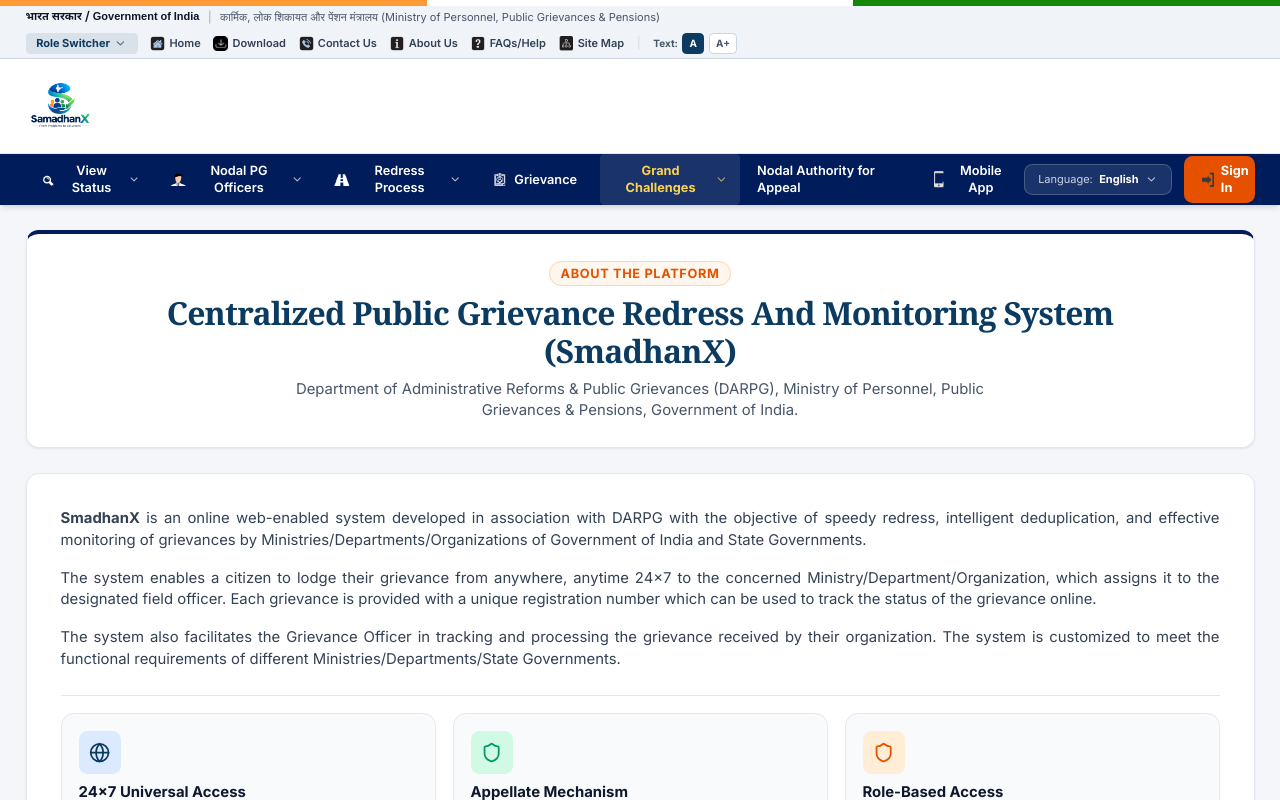
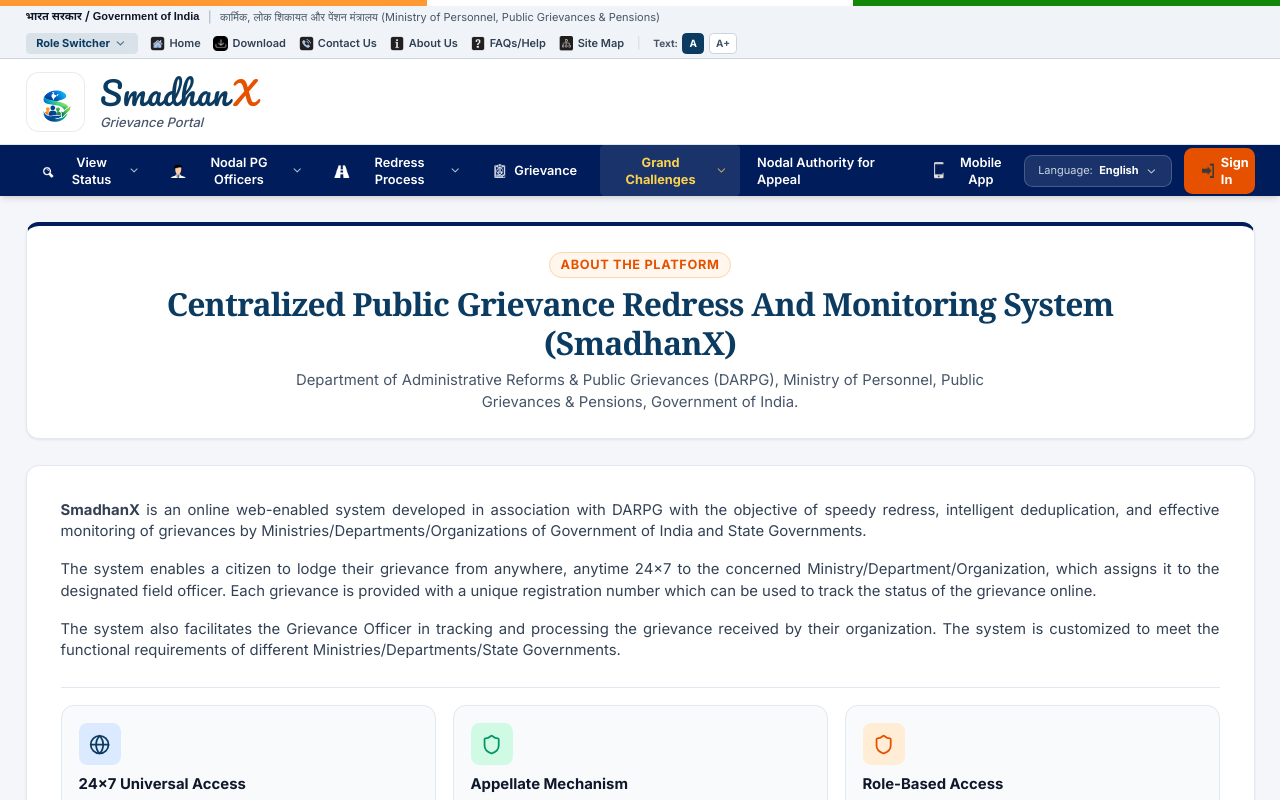
Before and after one commit to Yuvraj-Sharma-404/SIH, a Next.js app: page /about in a window 1280 px wide. Shown: the top 800 px of the page. Built offline with nearby package versions, Linux system fonts and the light colour scheme.

Commit message:
logo changed

```diff
--- a/src/components/SmadhanXLogo.tsx
+++ b/src/components/SmadhanXLogo.tsx
@@ -12,22 +12,51 @@
 
 export default function SmadhanXLogo({
   className = "",
+  showText = true,
   size = "md",
   href = "/",
 }: SmadhanXLogoProps) {
-  const heights = {
-    sm: "h-10 sm:h-12",
-    md: "h-14 sm:h-16",
-    lg: "h-20 sm:h-24",
+  const iconSizes = {
+    sm: "w-9 h-9",
+    md: "w-12 h-12 sm:w-14 sm:h-14",
+    lg: "w-16 h-16 sm:w-18 sm:h-18",
+  };
+
+  const titleSizes = {
+    sm: "text-xl",
+    md: "text-2xl sm:text-3xl",
+    lg: "text-3xl sm:text-4xl",
   };
 
   const logoContent = (
-    <div className={`flex items-center group ${className}`}>
-      <img
-        src="/Images/samadhanx-logo.png"
-        alt="SamadhanX - From Problems to Solutions"
-        className={`${heights[size]} w-auto object-contain transition-transform group-hover:scale-102 duration-200 drop-shadow-xs`}
-      />
+    <div className={`flex items-center gap-2.5 sm:gap-3.5 group ${className}`}>
+      {/* New Official SamadhanX Emblem Icon */}
+      <div
+        className={`${iconSizes[size]} relative flex-shrink-0 flex items-center justify-center p-0.5 rounded-xl bg-white border border-slate-200/80 shadow-xs transition-transform group-hover:scale-105 duration-200`}
+      >
+        <img
+          src="/Images/samadhanx-icon.png"
+          alt="SamadhanX Emblem"
+          className="w-full h-full object-contain drop-shadow-xs"
+        />
+      </div>
+
+      {/* Website Written Typography & Subtitle */}
+      {showText && (
+        <div className="space-y-0.5">
+          <div className="flex items-center">
+            <h1 className={`${titleSizes[size]} font-normal tracking-wide text-gov-navy font-cursive flex items-center leading-none select-none`}>
+              <span>Smadhan</span>
+              <span className="text-gov-saffron ml-1">
+                X
+              </span>
+            </h1>
+          </div>
+          <p className="text-xs sm:text-[13px] font-medium italic text-slate-600 tracking-normal font-sans">
+            Grievance Portal
+          </p>
+        </div>
+      )}
     </div>
   );
 
```
Also changed, not shown: public/Images/samadhanx-icon.png (added).
